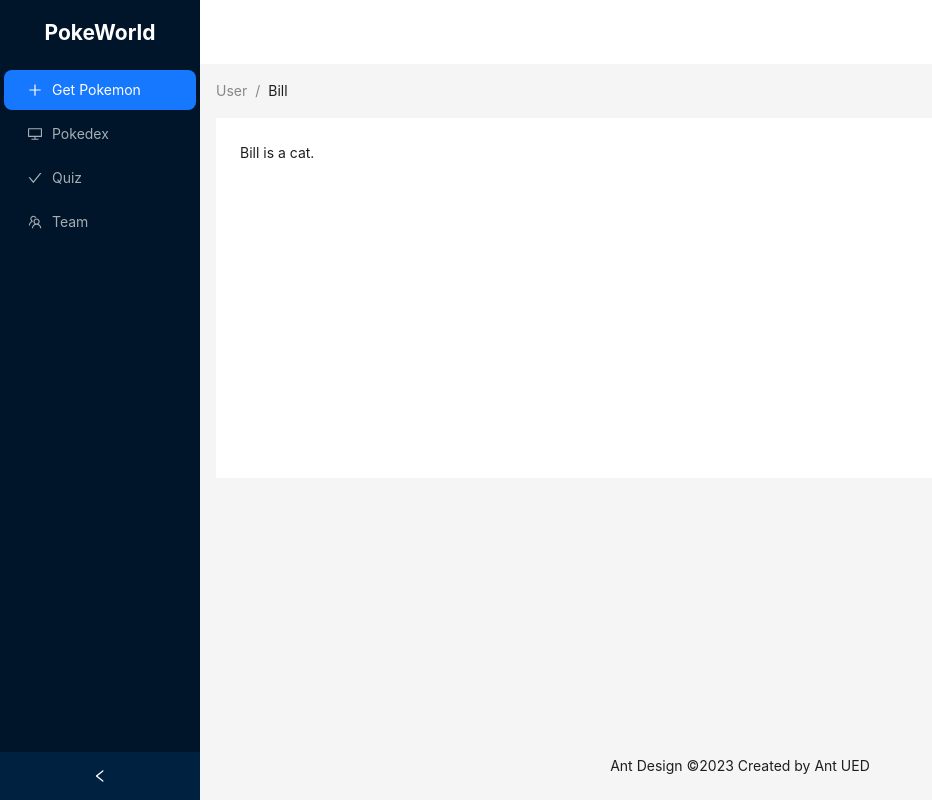
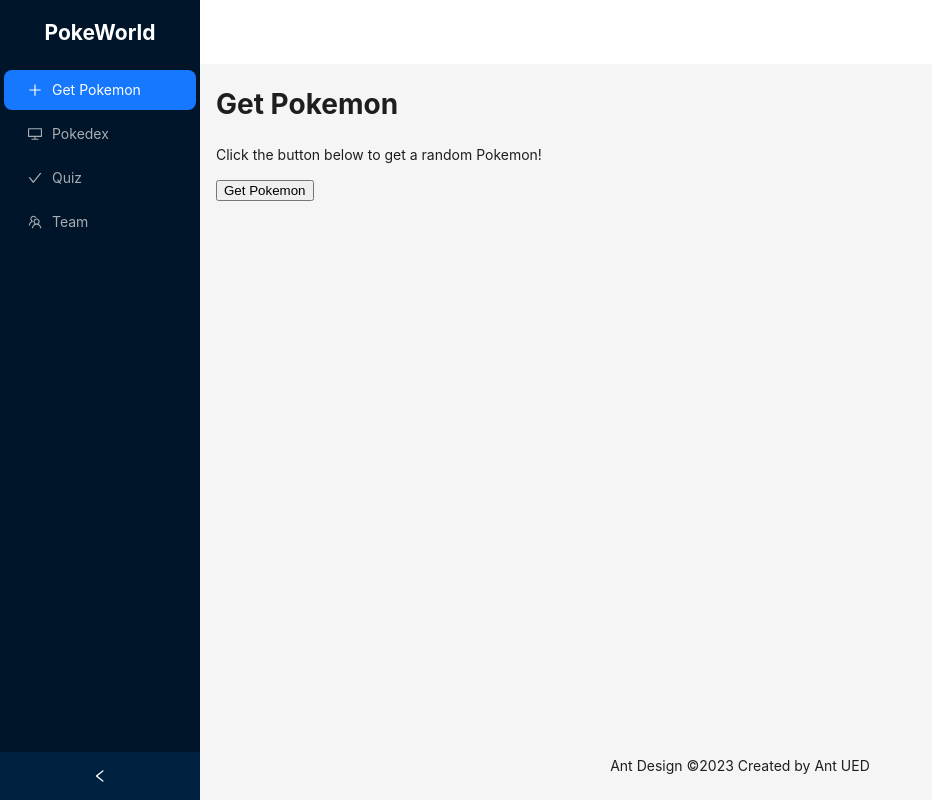
Before and after one commit to hungtruong97/pokemon-ts, a React (Vite) app: page /get-pokemon in a window 1280 px wide. Shown: the whole page, without its empty margins (0-932 px from the left). Built offline with nearby package versions, Linux system fonts and the light colour scheme.

Commit message:
add route

```diff
--- a/src/App.tsx
+++ b/src/App.tsx
@@ -7,7 +7,8 @@ import {
   CheckOutlined,
 } from "@ant-design/icons";
 import type { MenuProps } from "antd";
-import { Breadcrumb, Layout, Menu, theme } from "antd";
+import { Layout, Menu, theme } from "antd";
+import { Outlet, Link } from "react-router-dom";
 
 const { Header, Content, Footer, Sider } = Layout;
 
@@ -17,21 +18,22 @@ function getItem(
   label: React.ReactNode,
   key: React.Key,
   icon?: React.ReactNode,
+  url?: string,
   children?: MenuItem[]
 ): MenuItem {
   return {
     key,
     icon,
     children,
-    label,
+    label: url ? <Link to={url}>{label}</Link> : label,
   } as MenuItem;
 }
 
 const items: MenuItem[] = [
-  getItem("Get Pokemon", "1", <PlusOutlined />),
-  getItem("Pokedex", "2", <DesktopOutlined />),
-  getItem("Quiz", "sub1", <CheckOutlined />),
-  getItem("Team", "4", <TeamOutlined />),
+  getItem("Get Pokemon", "1", <PlusOutlined />, "/get-pokemon"),
+  getItem("Pokedex", "2", <DesktopOutlined />, "/pokedex"),
+  getItem("Quiz", "sub1", <CheckOutlined />, "/quiz"),
+  getItem("Team", "4", <TeamOutlined />, "/team"),
 ];
 
 const App: React.FC = () => {
@@ -62,19 +64,7 @@ const App: React.FC = () => {
           style={{ margin: 0, background: colorBgContainer, width: "100%" }}
         />
         <Content style={{ margin: "0 16px" }}>
-          <Breadcrumb style={{ margin: "16px 0" }}>
-            <Breadcrumb.Item>User</Breadcrumb.Item>
-            <Breadcrumb.Item>Bill</Breadcrumb.Item>
-          </Breadcrumb>
-          <div
-            style={{
-              padding: 24,
-              minHeight: 360,
-              background: colorBgContainer,
-            }}
-          >
-            Bill is a cat.
-          </div>
+          <Outlet />
         </Content>
         <Footer style={{ textAlign: "center" }}>
           Ant Design ©2023 Created by Ant UED
--- a/src/main.tsx
+++ b/src/main.tsx
@@ -2,11 +2,32 @@ import React from "react";
 import ReactDOM from "react-dom/client";
 import App from "./App.tsx";
 import { createBrowserRouter, RouterProvider } from "react-router-dom";
+import Error from "./pages/ErrorPage.tsx";
+import GetPokemon from "./pages/GetPokemon.tsx";
+import Pokedex from "./pages/Pokedex.tsx";
+import Quiz from "./pages/Quiz.tsx";
+import Team from "./pages/Team.tsx";
 
-const router = createBrowserRouter([{ path: "/", element: <App /> }]);
+const router = createBrowserRouter([
+  {
+    path: "/",
+    element: <App />,
+    errorElement: <Error />,
+    children: [
+      {
+        path: "/get-pokemon",
+        element: <GetPokemon />,
+        errorElement: <Error />,
+      },
+      { path: "/pokedex", element: <Pokedex />, errorElement: <Error /> },
+      { path: "/quiz", element: <Quiz />, errorElement: <Error /> },
+      { path: "/team", element: <Team />, errorElement: <Error /> },
+    ],
+  },
+]);
 
 ReactDOM.createRoot(document.getElementById("root")!).render(
   <React.StrictMode>
-    <App />
+    <RouterProvider router={router} />
   </React.StrictMode>
 );
--- /dev/null
+++ b/src/pages/ErrorPage.tsx
@@ -0,0 +1,24 @@
+import { useRouteError } from "react-router-dom";
+
+interface CustomError {
+  message?: string;
+  statusText?: string;
+}
+
+const ErrorPage: React.FC = () => {
+  const error = useRouteError() as CustomError;
+
+  console.error(error);
+
+  return (
+    <div id="error-page">
+      <h1>Oops!</h1>
+      <p>Sorry, an unexpected error has occurred.</p>
+      <p>
+        <i>{error.statusText || error.message}</i>
+      </p>
+    </div>
+  );
+};
+
+export default ErrorPage;
--- a/src/pages/GetPokemon.tsx
+++ b/src/pages/GetPokemon.tsx
@@ -0,0 +1,11 @@
+const GetPokemon: React.FC = () => {
+  return (
+    <div id="get-pokemon">
+      <h1>Get Pokemon</h1>
+      <p>Click the button below to get a random Pokemon!</p>
+      <button>Get Pokemon</button>
+    </div>
+  );
+};
+
+export default GetPokemon;
--- /dev/null
+++ b/src/pages/Pokedex.tsx
@@ -0,0 +1,5 @@
+const Pokedex: React.FC = () => {
+  return <h1>Pokedex</h1>;
+};
+
+export default Pokedex;
--- /dev/null
+++ b/src/pages/Quiz.tsx
@@ -0,0 +1,5 @@
+const Quiz: React.FC = () => {
+  return <h1>Quiz</h1>;
+};
+
+export default Quiz;
--- /dev/null
+++ b/src/pages/Team.tsx
@@ -0,0 +1,10 @@
+const Team: React.FC = () => {
+  return (
+    <div id="team">
+      <h1>Team</h1>
+      <p>Team name: Rocket</p>
+    </div>
+  );
+};
+
+export default Team;
```
